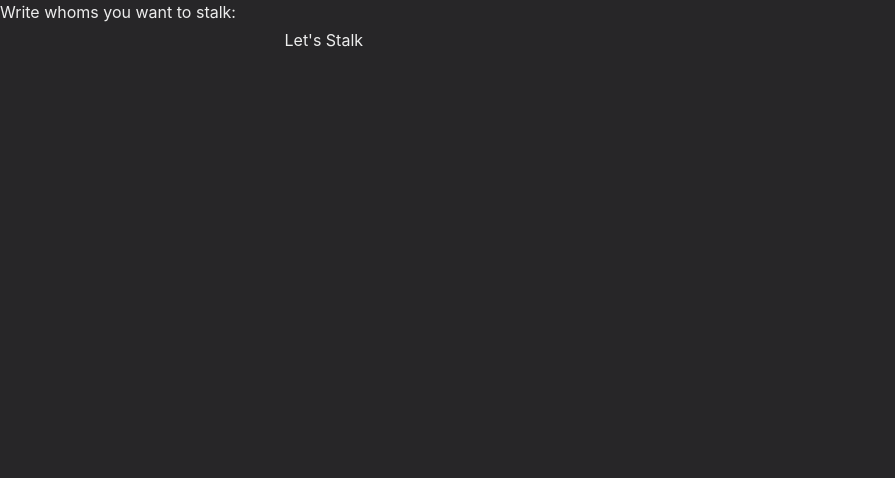
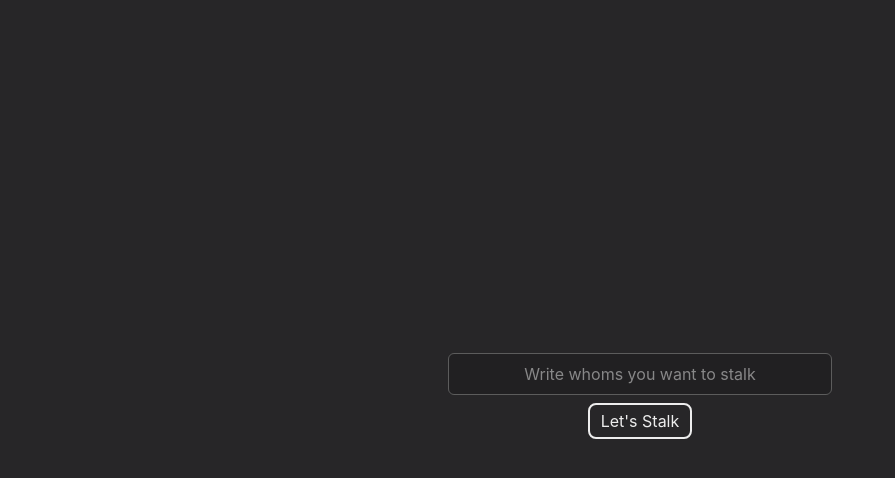
Before and after one commit to dionisiyKDO/spotiStat-frontend, a SvelteKit app: page / in a window 1280 px wide. Shown: the top 478 px of the page, without its empty margins (0-895 px from the left). Built offline with nearby package versions, Linux system fonts and the light colour scheme.

Commit message:
little styling of landing page + comments cleanup

```diff
--- a/src/routes/+page.svelte
+++ b/src/routes/+page.svelte
@@ -3,67 +3,19 @@
 
     let route = $state("");
 
-
-    // TODO: write redirect logic to land/ or dashboard/
-    // TODO: upload history, in args put username
-
-
-
-    // const combinedPromise = Promise.all([
-    //     fetchUserInfo(),
-    //     fetchCheckHistory(username),
-    // ]);
-
-    // let { data } = $props();
-    // const username = data.username;
-    // const spotifyLinks = [
-    //     {
-    //         name: "Recently played",
-    //         link: `/${username}/spotify/recently_played`,
-    //     },
-    //     {
-    //         name: "Saved tracks",
-    //         link: `/${username}/spotify/saved_tracks`,
-    //     },
-    //     {
-    //         name: "Top tracks",
-    //         link: `/${username}/spotify/top/tracks`,
-    //     },
-    //     {
-    //         name: "Top artists",
-    //         link: `/${username}/spotify/top/artists`,
-    //     },
-    //     {
-    //         name: "Tracks by year",
-    //         link: `/${username}/spotify/tracks_by_year`,
-    //     },
-    // ];
-
-    // const historyLinks = [
-    //     {
-    //         name: "Track stats",
-    //         link: `/${username}/tracks`,
-    //     },
-    //     {
-    //         name: "Artist stats",
-    //         link: `/${username}/artists`,
-    //     },
-    //     {
-    //         name: "OverView",
-    //         link: `/${username}/trends`,
-    //     },
-    // ];
     function stalk(){
         goto(`/${route}`)
     }
 </script>
 
-<p>
-    Write whoms you want to stalk:
-</p>
-<input bind:value={route}>
-<button onclick={stalk}>Let's Stalk</button>
+<div class="min-h-screen min-w-screen flex items-center justify-center">
+    <div class="flex flex-col items-center">
 
+        <input placeholder="Write whoms you want to stalk" class="input" bind:value={route}>
+        <button class="link w-26" onclick={stalk}>Let's Stalk</button>
+
+   </div>
+</div>
 
 
 <!--
@@ -78,75 +30,61 @@ TODO: in track and artist stats selecting the artist and track more thoughtfull
 TODO: maybe track pictures request
 TODO: artist - fetch artists, not tracks
 TODO: make skeletons for all components
-TODO:
+TODO: write redirect logic to land/ or dashboard/
+TODO: upload history, in args put username
 
 
 src/routes/
-├── +layout.svelte                  // Global shell: nav bar, theme, etc.
-├── +page.svelte                    // Landing page: brief description + login / register / upload
+├── +layout.svelte                  // Global shell: nothing cause of minimalistic landing page
+├── +page.svelte                    // Landing page: tect input what user stats to see
 │
 ├── login/+page.svelte              // Username-password login (non-Spotify)
+├── login/+layout.svelte            // True Global shell
 ├── register/+page.svelte           // Register page
 ├── connect/spotify/+page.svelte    // OAuth Spotify connect (optional)
 │
-├── dashboard/+layout.svelte        // Auth layout (top nav, user context)
-├── dashboard/+page.svelte          // Personal dashboard hub
+├── [username]/+layout.svelte       // Auth layout (top nav, user context)
+├── [username]/+page.svelte         // Personal dashboard hub
 │                                   // - Summary cards
 │                                   // - Entry points to deeper stats
 │                                   // - Example stat cards:
 │                                   //     - Total time listened
 │                                   //     - Top artist last year
-│                                   //     - Listening streaks (coming soon?)
+│                                   //     - Listening streaks
 │
-├── dashboard/upload/+page.svelte   // Upload JSON listening history
+├── [username]/upload/+page.svelte  // Upload JSON listening history
 │
-├── dashboard/track/+page.svelte    // Input: search/select track
-│                                   // Output:
-│                                   //   - Total plays/time
-│                                   //   - First/last played
-│                                   //   - Graph (plays over time)
-│                                   //   - Album/artist info
-│
-├── dashboard/artist/+page.svelte   // Input: search/select artist
+├── [username]/artists/+page.svelte // Input: search/select artist
 │                                   // Output:
 │                                   //   - Graph of listening over time
 │                                   //   - First/last played
 │                                   //   - Total time & count
 │
-├── dashboard/trends/+page.svelte   // Hourly, daily, weekly trends
-│                                   // Graphs:
-│                                   //   - 0–23 hour bar chart
-│                                   //   - Day-of-week bar chart
-│                                   //   - Full timeline line graph
+├── [username]/tracks/+page.svelte  // Input: search/select track
+│                                   // Output:
+│                                   //   - Graph of listening over time
+│                                   //   - First/last played
+│                                   //   - Total time & count
+│                                   //   - Track meta data
 │
 ├── dashboard/compare/+page.svelte  // (Planned) Compare two users’ stats side-by-side
-│
-├── dashboard/stats/+server.ts      // Backend-only: fetch precomputed stats from extended history
 │
 │
 │
 │
 │
-├── lib/components/skeletons/       // Skeleton components per page
+├── lib/track/                      // Graphs for Track stats page
+│   ├── TimelineChart.svelte
+├── lib/artist/                     // Graphs for Artist stats page
+│   ├── TimelineChart.svelte
+├── lib/dashboard/                  // Graphs for Dashboard page
+│   ├── TimelineChart.svelte
+│   ├── BarChart.svelte
+│
+├── lib/skeletons/                  // Skeleton components per page (planned)
 │   ├── SummarySkeleton.svelte
 │   ├── TrackStatSkeleton.svelte
 │   ├── ArtistSkeleton.svelte
 │   └── GraphSkeleton.svelte
-├── lib/components/cards/           // Stat cards & quick overviews
-│   ├── StatCard.svelte
-│   ├── TopTrackCard.svelte
-│   └── TopArtistCard.svelte
-├── lib/components/graphs/          // Reusable graphs
-│   ├── LineGraph.svelte
-│   ├── BarGraph.svelte
-│   └── TrendGraph.svelte
-├── lib/api/                        // Frontend fetchers
-│   ├── getSummary.ts
-│   ├── getTrackStats.ts
-│   ├── getArtistStats.ts
-│   └── getTrends.ts
-
-
-
 
 -->
```
